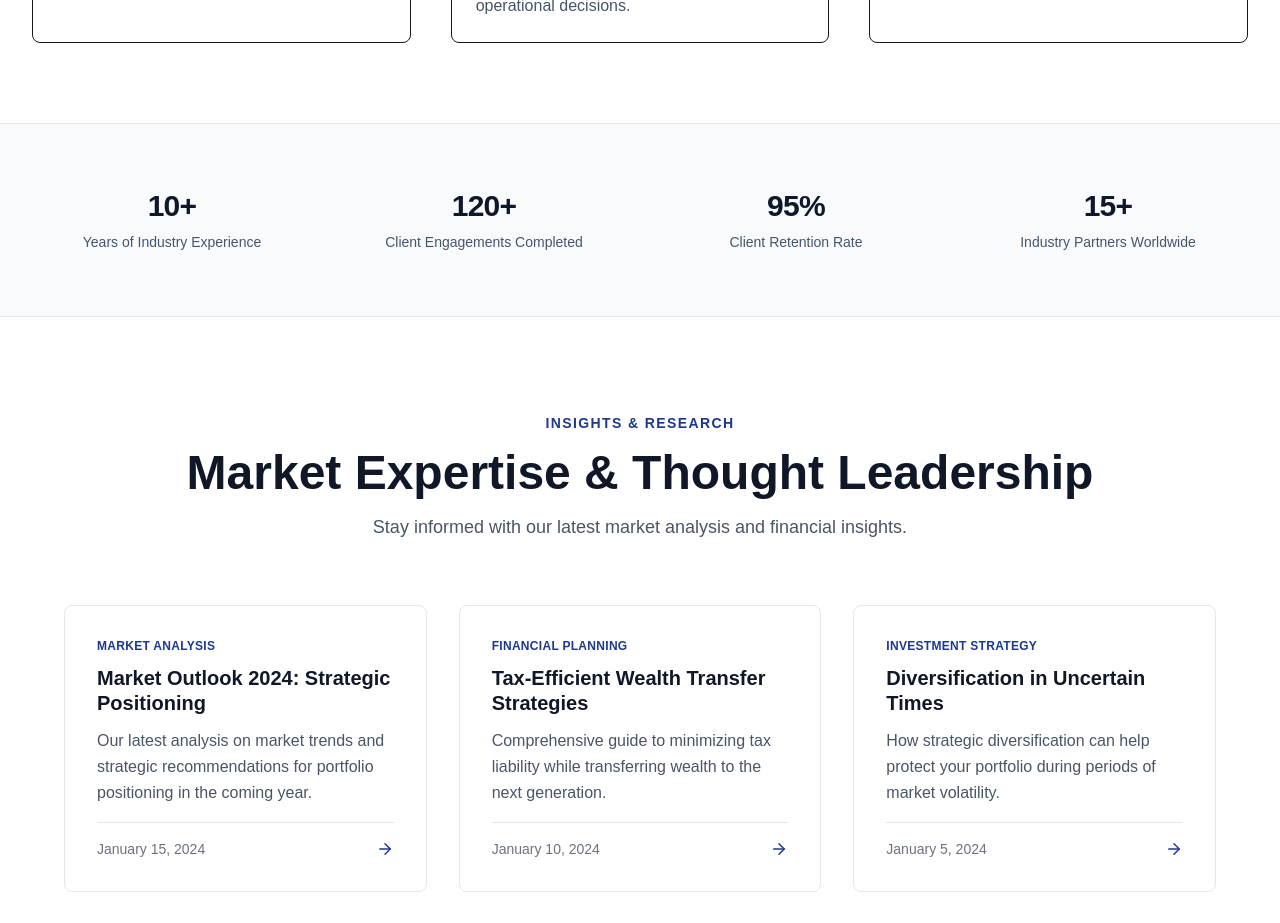
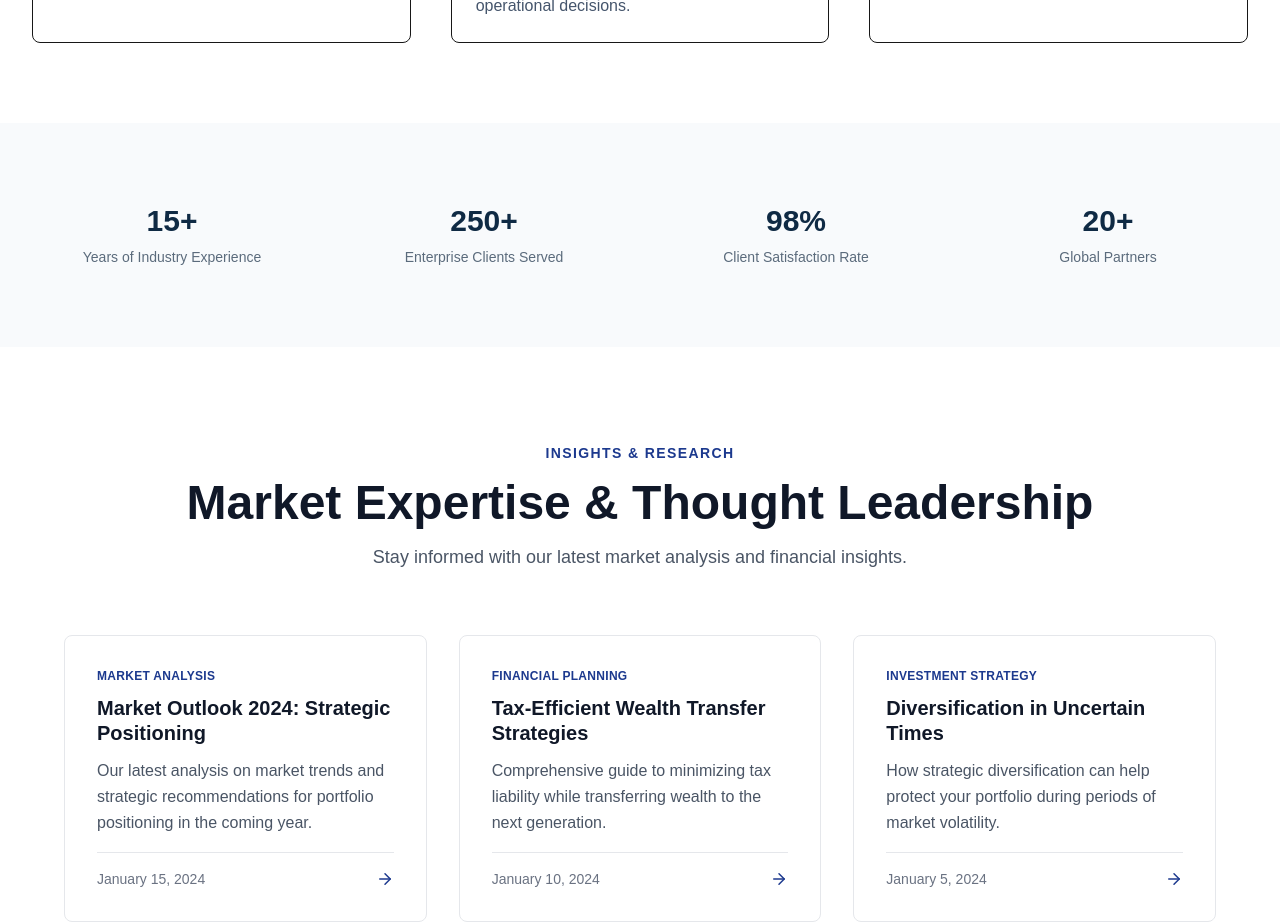
Before and after one commit to primyst/nexus, a Next.js app in the folder my-app/: page / in a window 1280 px wide. Shown: the part 1200-2123 px from the top of the page. Built offline with nearby package versions, Linux system fonts and the light colour scheme.

Commit message:
Update Stats.tsx

```diff
--- a/my-app/components/Stats.tsx
+++ b/my-app/components/Stats.tsx
@@ -6,25 +6,21 @@ interface StatItem {
 }
 
 const stats: StatItem[] = [
-  { value: '10+', label: 'Years of Industry Experience' },
-  { value: '120+', label: 'Client Engagements Completed' },
-  { value: '95%', label: 'Client Retention Rate' },
-  { value: '15+', label: 'Industry Partners Worldwide' },
+  { value: '15+', label: 'Years of Industry Experience' },
+  { value: '250+', label: 'Enterprise Clients Served' },
+  { value: '98%', label: 'Client Satisfaction Rate' },
+  { value: '20+', label: 'Global Partners' },
 ];
 
 const Stats: React.FC = () => {
   return (
-    <section className="border-y border-slate-200 bg-slate-50">
-      <div className="mx-auto max-w-7xl px-4 py-16 sm:px-6 lg:px-8">
-        <div className="grid grid-cols-2 gap-8 md:grid-cols-4">
+    <section className="bg-[#F8FAFC] py-20">
+      <div className="mx-auto max-w-7xl px-4 sm:px-6 lg:px-8">
+        <div className="grid grid-cols-2 gap-8 md:grid-cols-4 text-center">
           {stats.map((stat) => (
-            <div key={stat.label} className="text-center">
-              <p className="mb-2 text-3xl font-semibold tracking-tight text-slate-900">
-                {stat.value}
-              </p>
-              <p className="text-sm text-slate-600">
-                {stat.label}
-              </p>
+            <div key={stat.label} className="animate-fade-in">
+              <p className="text-3xl font-bold text-[#0F2A44] mb-2">{stat.value}</p>
+              <p className="text-[#5B6B7C] text-sm">{stat.label}</p>
             </div>
           ))}
         </div>
```
